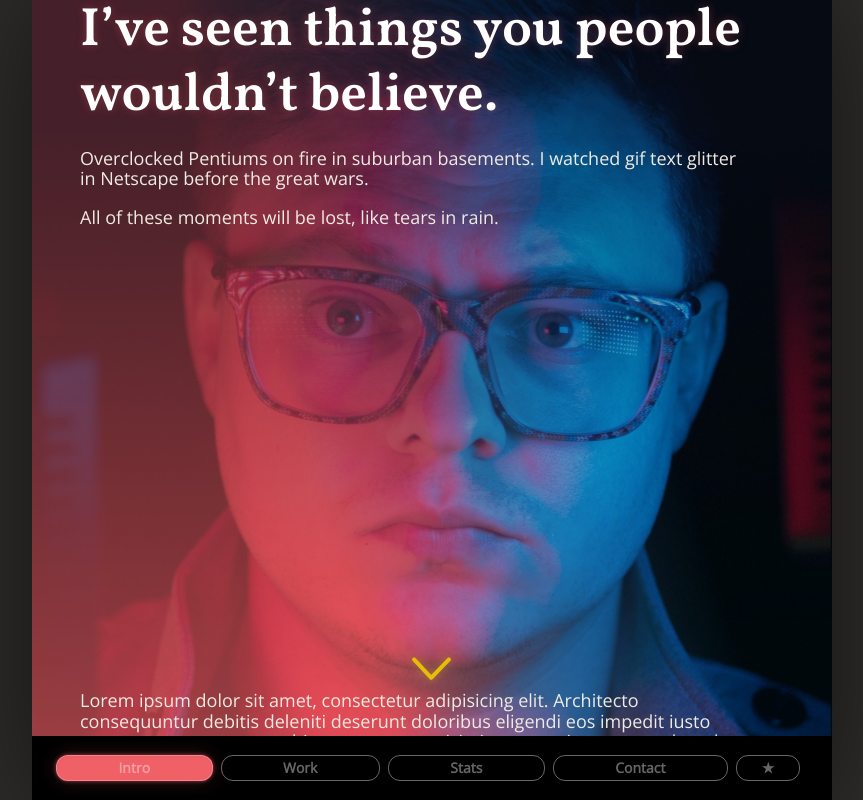
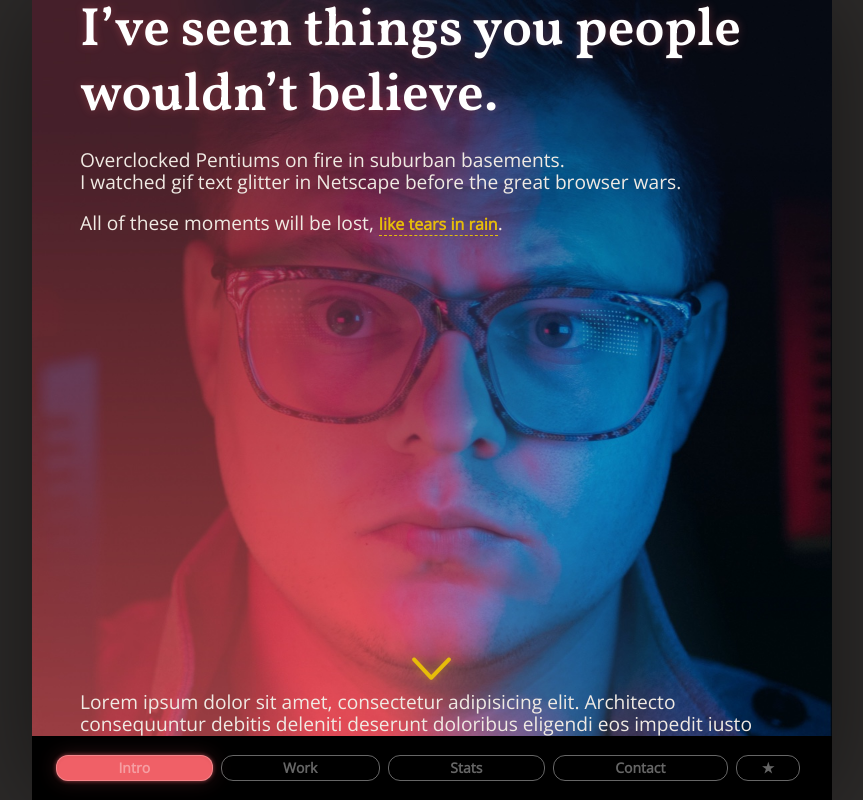
Before and after one commit to beacrea/coty.design, a Vue app: page /#/intro in a window 1280 px wide. Shown: the whole page, without its empty margins (208-1071 px from the left). Built offline with nearby package versions, Linux system fonts and the light colour scheme.

Commit message:
Some copy changes and word breaks

```diff
--- a/src/components/pages/About.vue
+++ b/src/components/pages/About.vue
@@ -3,8 +3,10 @@
     <section id="intro">
       <header>
         <h1>I’ve seen things you people wouldn’t believe.</h1>
-        <p>Overclocked Pentiums on fire in suburban basements. I watched gif text glitter in Netscape before the great wars.</p>
-        <p>All of these moments will be lost, like tears in rain.</p>
+        <p>Overclocked Pentiums on fire in suburban basements.
+          <span class="lg">I watched gif text glitter in Netscape before the great browser wars.</span>
+        </p>
+        <p>All of these moments will be lost, <a href="https://youtu.be/NoAzpa1x7jU?t=1m45s" target="_blank">like tears in rain</a>.</p>
       </header>
       <img src="/static/img/arrow-down.png" class="downArrow" alt="">
     </section>
@@ -99,8 +101,13 @@ section {
 
 /* Tablets+ */
 @media screen and (min-width: 76rem) {
-  section p {
-    font-size: ($p_size * 1.4);
+  section header {
+    p, span {
+      font-size: ($p_size * 1.2);
+    }
+  }
+  .lg {
+    display: block;
   }
 }
 
```
